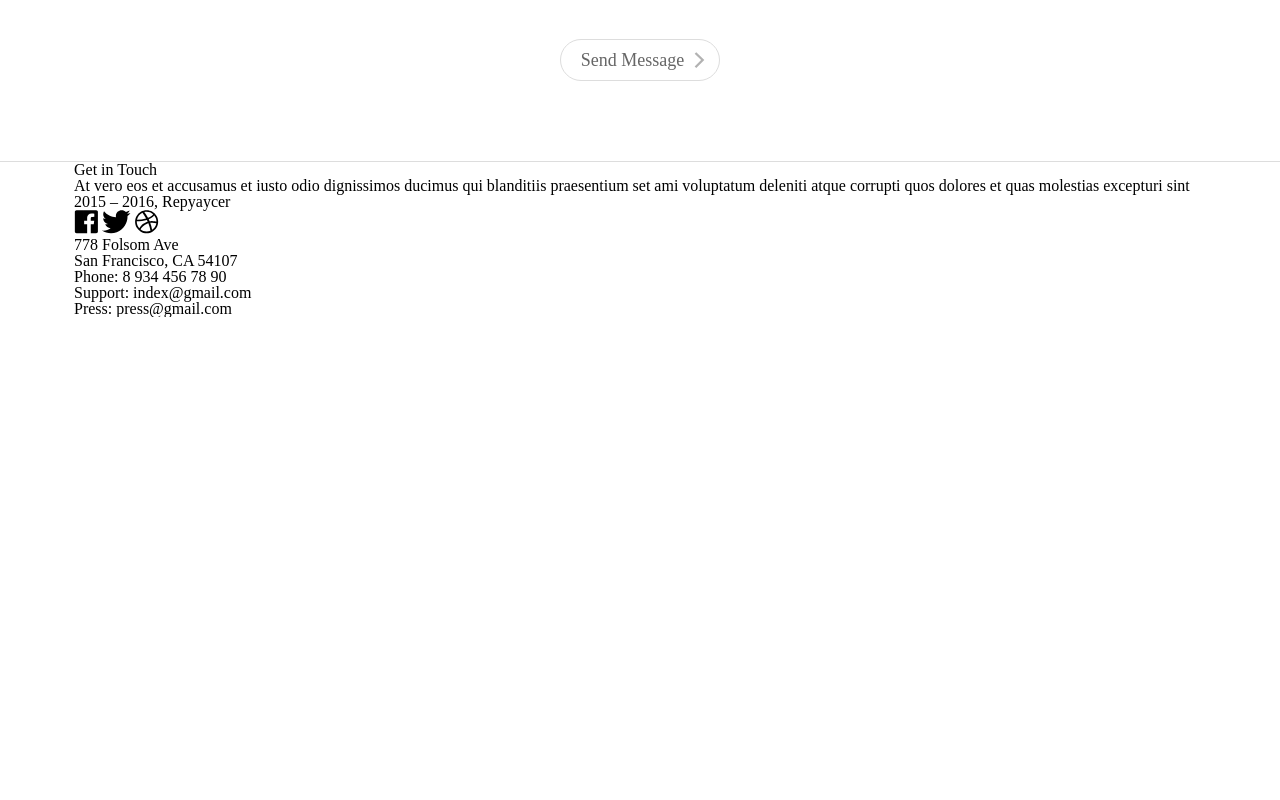
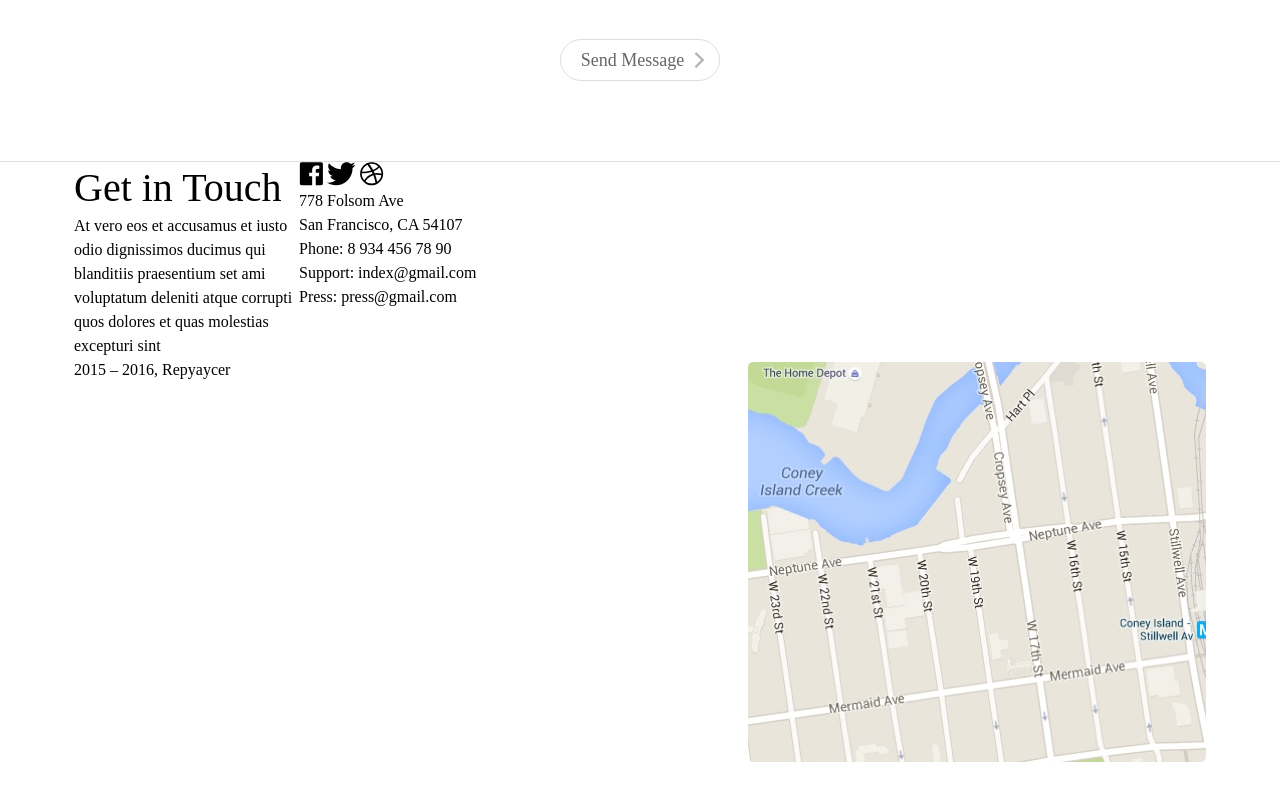
Before and after one commit to christinacantu/repyaycer, a website: page index.html in a window 1280 px wide. Shown: the part 2896-3696 px from the top of the page. Before the commit the page ends 3213 px from the top, so only its background shows below. Drawn offline with Linux system fonts and the light colour scheme.

Commit message:
set up css outline, set max-width on description, background picture

```diff
--- a/css/styles.css
+++ b/css/styles.css
@@ -211,3 +211,16 @@ button {
         font-size: 1.125em;
         color: #666666;
         line-height: 1.444em; }
+
+.contact-us {
+  display: flex;
+  height: 100vh;
+  background: url("../images/mayp.jpg") no-repeat center right; }
+  .contact-us p {
+    line-height: 1.500em; }
+  .contact-us .contact-us--description {
+    max-width: 225px; }
+    .contact-us .contact-us--description h2 {
+      font-size: 2.500em;
+      line-height: 1.300em;
+      color: #000000; }
--- a/source/sass/main.scss
+++ b/source/sass/main.scss
@@ -234,3 +234,23 @@ button {
     }
   }
 }
+
+.contact-us {
+  display: flex;
+  height: 100vh;
+  background: url('../images/mayp.jpg') no-repeat center right;
+
+  p {
+    line-height: 1.500em;  //24px
+  }
+
+  .contact-us--description {
+    max-width: 225px;
+
+    h2 {
+      font-size: 2.500em;  //40px
+      line-height: 1.300em;  //52px
+      color: #000000;
+    }
+  }
+}
```
